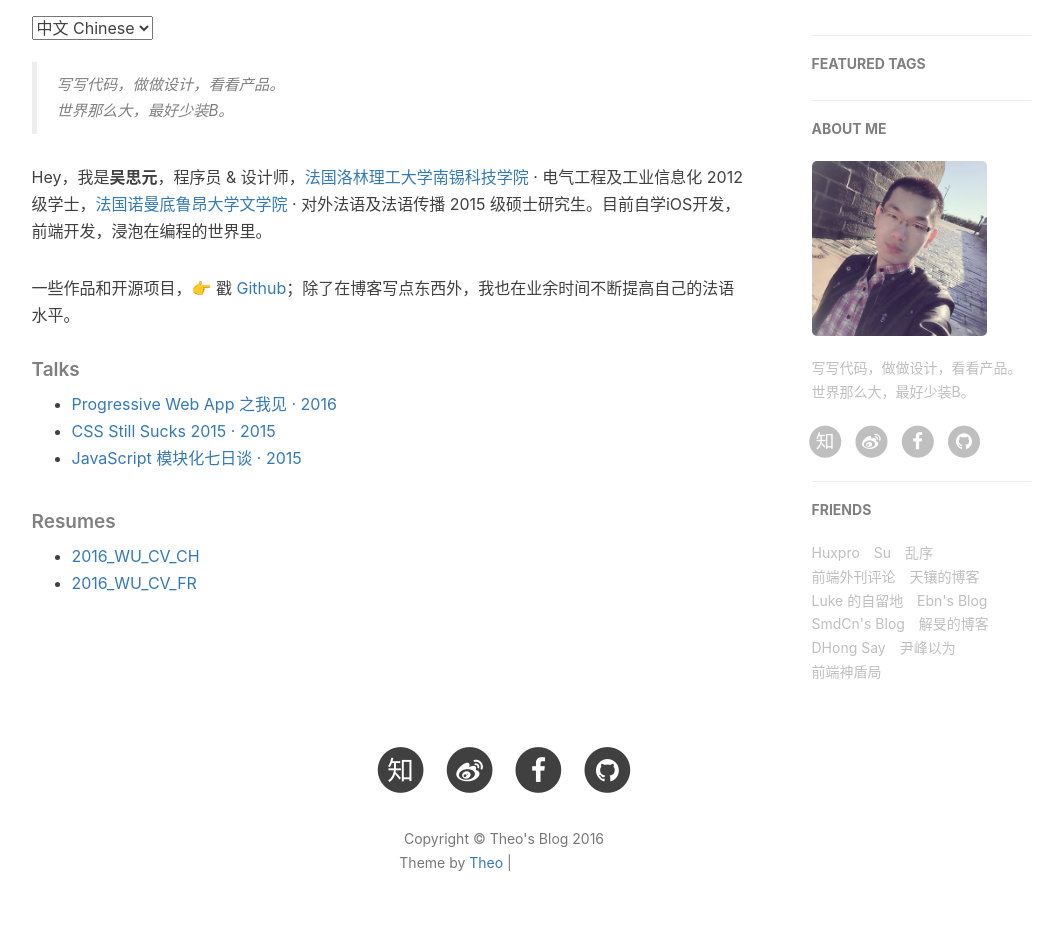
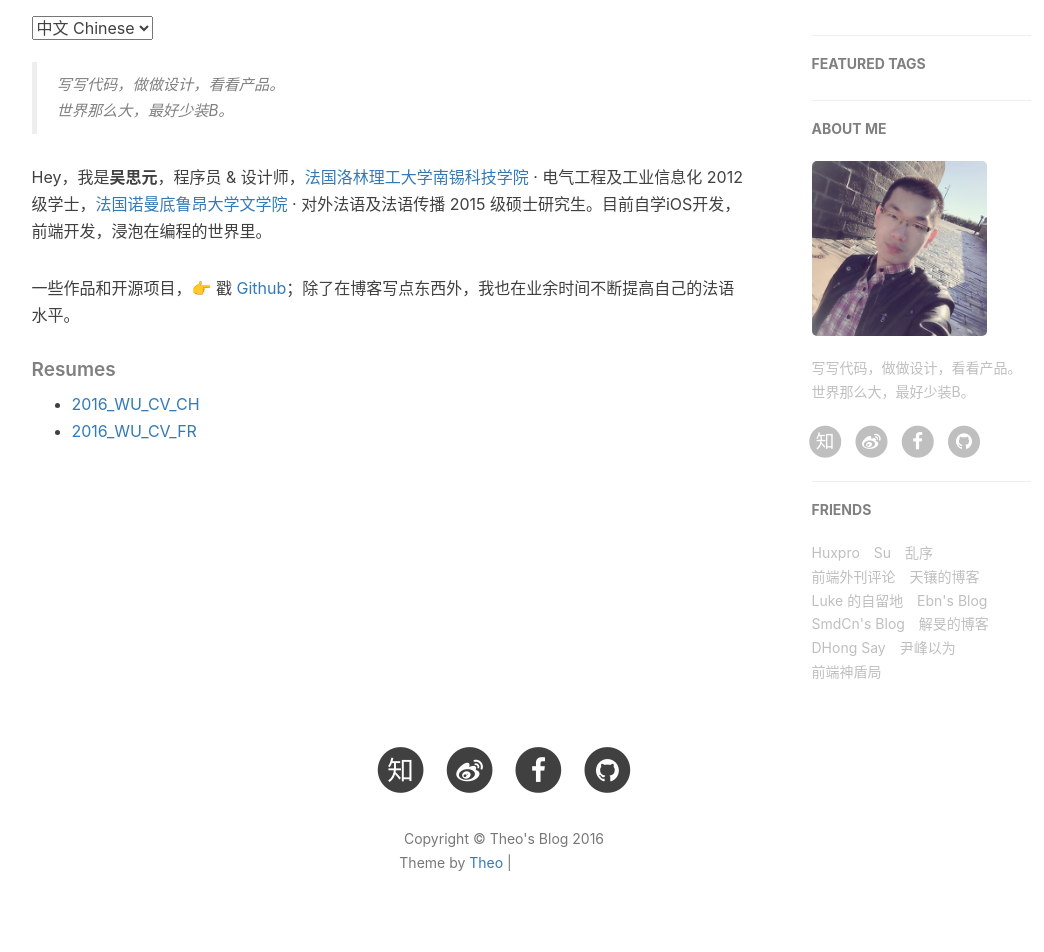
Before and after one commit to theowu/theowu.github.io, a Jekyll site: the page built from about.html, in a window 1280 px wide. Shown: the part 423-1375 px from the top of the page, without its empty margins (136-1180 px from the left). Built offline with Jekyll 4.4.1, drawn with Linux system fonts in a browser that asks for light colours; nearby versions of some CDN libraries; comment, search, counter and statistics services are not loaded; grey boxes are pictures that could not be loaded.

Commit message:
comment lines in about.html

```diff
--- a/about.html
+++ b/about.html
@@ -22,13 +22,13 @@ header-img: "img/about-bg.jpg"
 
     <p>一些作品和开源项目，👉 戳 <a href="https://github.com/theowu" target="_blank">Github</a>；除了在博客写点东西外，我也在业余时间不断提高自己的法语水平。</p>
 
-    <h5>Talks</h5>
+<!--     <h5>Talks</h5>
 
     <ul>
     <li><a href="http://huangxuan.me/2016/06/05/pwa-in-my-pov/">Progressive Web App 之我见 · 2016</a></li>
     <li><a href="http://huangxuan.me/2015/12/28/css-sucks-2015/">CSS Still Sucks 2015 · 2015</a></li>
     <li><a href="http://huangxuan.me/2015/07/09/js-module-7day/">JavaScript 模块化七日谈 · 2015</a></li>
-    </ul>
+    </ul> -->
 
     <h5>Resumes</h5>
 
@@ -48,13 +48,13 @@ header-img: "img/about-bg.jpg"
 
     <p>More than a blogger, I also learn and practice french everyday</a>.</p>
 
-    <h5>Talks</h5>
+<!--     <h5>Talks</h5>
 
     <ul>
     <li><a href="http://huangxuan.me/2016/06/05/pwa-in-my-pov/">Progressive Web App in my pov · 2016</a></li>
     <li><a href="http://huangxuan.me/2015/12/28/css-sucks-2015/">CSS Still Sucks 2015 · 2015</a></li>
     <li><a href="http://huangxuan.me/2015/07/09/js-module-7day/">JavaScript Modularization Journey · 2015</a></li>
-    </ul>
+    </ul> -->
 
     <h5>Resumes</h5>
 
```
